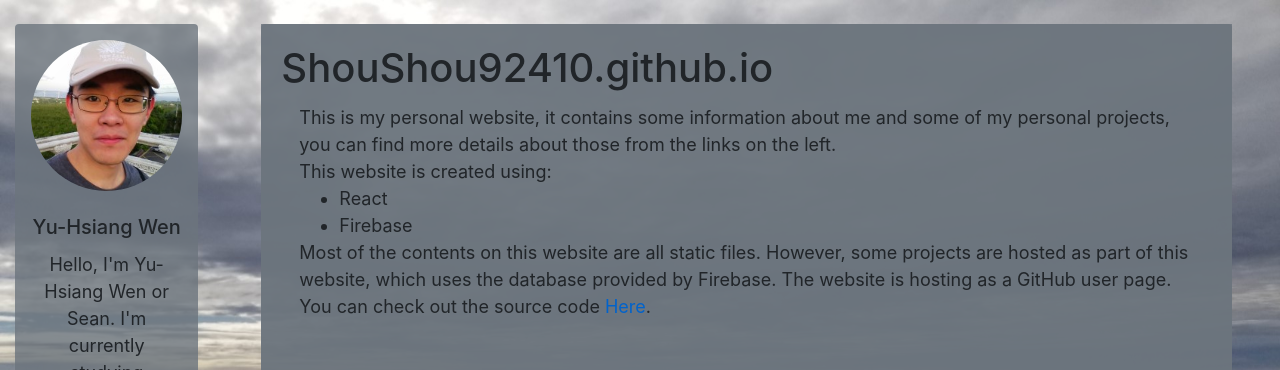
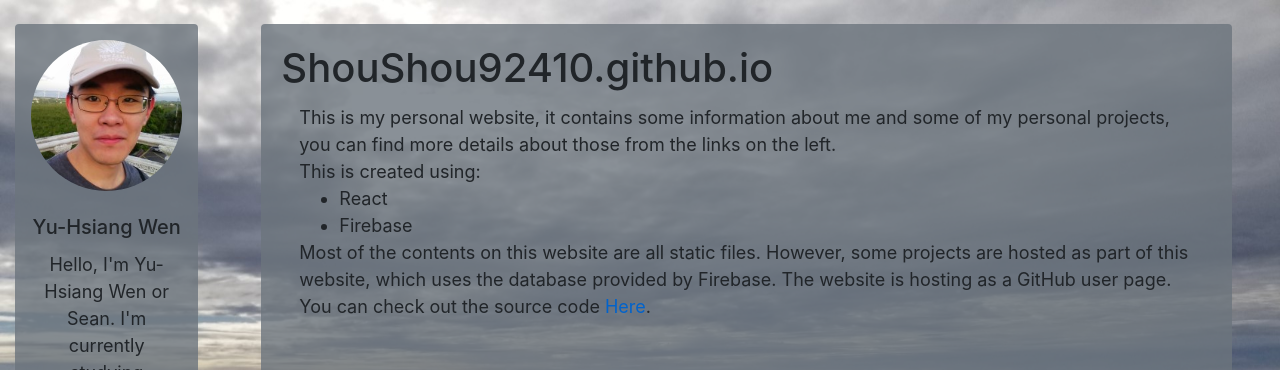
Before and after one commit to ShouShou92410/ShouShou92410.github.io, a React (Create React App) app: page / in a window 1280 px wide. Shown: the top 370 px of the page. Built offline with nearby package versions, Linux system fonts and the light colour scheme.

Commit message:
- cleanup

```diff
--- a/src/component/content/Content.js
+++ b/src/component/content/Content.js
@@ -4,7 +4,6 @@ import PersonalWebsite from './personal-website/PersonalWebsite';
 
 function Content() {
   return (
-    <main>
     <Switch>
       <Route path="/tourist-tracker">
         <h1>tourist-tracker</h1>
@@ -22,7 +21,6 @@ function Content() {
         <PersonalWebsite />
       </Route>
     </Switch>
-    </main>
   );
 }
 
--- a/src/component/content/personal-website/PersonalWebsite.js
+++ b/src/component/content/personal-website/PersonalWebsite.js
@@ -12,7 +12,7 @@ function PersonalWebsite() {
           This is my personal website, it contains some information about me and some of my personal
           projects, you can find more details about those from the links on the left.
           <br />
-          This website is created using:
+          This is created using:
           <ul className="m-0">
             <li>React</li>
             <li>Firebase</li>
```
Lines whose indentation alone changed are shown as unchanged.
